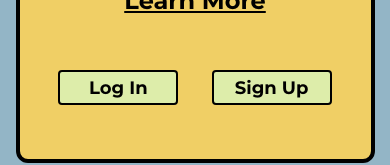
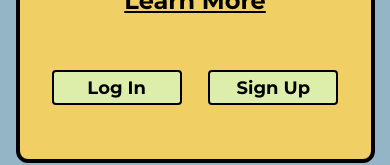
Before and after one commit to EthanGrebmeier/traace, a React (Create React App) app: page / in a window 390 px wide. Shown: the part 509-674 px from the top of the page. Built offline with nearby package versions, Linux system fonts and the light colour scheme.

Commit message:
widened buttons, one last time

```diff
--- a/src/Landing.scss
+++ b/src/Landing.scss
@@ -72,7 +72,7 @@
     .log-in-button, .sign-up-button{
         font-size: 18px;
         width: 42%;
-        min-width: 120px;
+        min-width: 130px;
         height: 35px;
     }
 }
```
